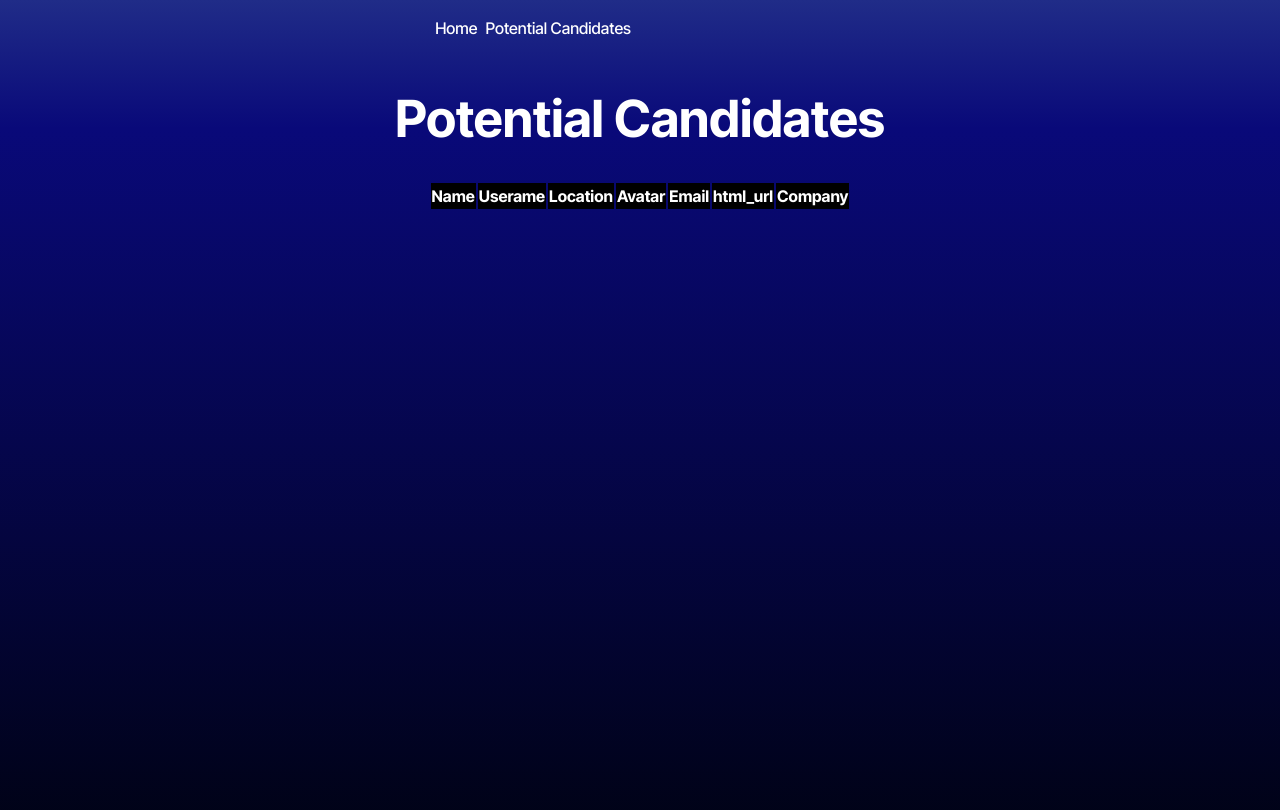
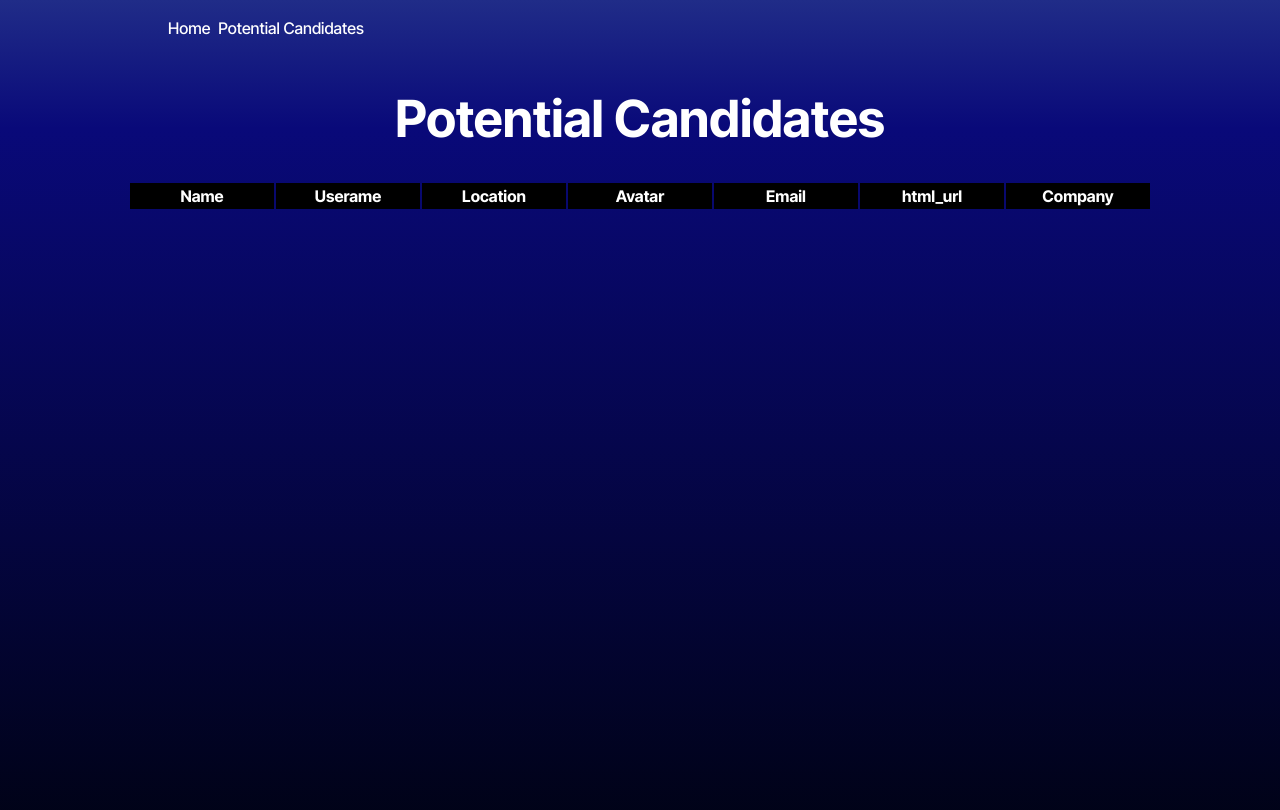
Before and after one commit to Theon87/candidate-search-app, a React (Vite) app: page /SavedCandidates in a window 1280 px wide. Shown: the top 810 px of the page. Built offline with nearby package versions, Linux system fonts and the light colour scheme.

Commit message:
adds css to potential candidates table

```diff
--- a/src/pages/SavedCandidates.tsx
+++ b/src/pages/SavedCandidates.tsx
@@ -26,7 +26,12 @@ const SavedCandidates = () => {
       {/*WHEN the potential candidates page loads
         THEN the user should see a list of previously saved potential
         candidates with their name, username, location, avatar, email, html_url, and company*/}
-        <table>
+
+
+      {/*WHEN the page reloads
+        THEN the list of potential candidates should persist and be available for viewing*/}
+
+        <table className="table">
           <thead>
             <tr>
               <th>Name</th>
@@ -38,13 +43,13 @@ const SavedCandidates = () => {
               <th>Company</th>
             </tr>
           </thead>
-          <tbody>
+          <tbody className="tbody tr:nth-child(odd)">
             {potentialCandidates.map((candidate, index) => (
-            <tr key={index}>
+            <tr className="tr" key={index}>
               <td>{candidate.name}</td>
               <td>{candidate.username}</td>
               <td>{candidate.location}</td>
-              <td>{candidate.avatar_url}</td>
+              <td><img src={candidate.avatar_url}></img></td>
               <td>{candidate.email}</td>
               <td>{candidate.html_url}</td>
               <td>{candidate.company}</td>
@@ -52,14 +57,6 @@ const SavedCandidates = () => {
             ))}
           </tbody>
         </table>
-
-      {/*WHEN the page reloads
-        THEN the list of potential candidates should persist and be available for viewing*/}
-
-
-      {/*WHEN there are no potential candidates
-        THEN an appropriate message should be displayed indicating no candidates have been accepted*/}
-
     </>
   );
 };
```
